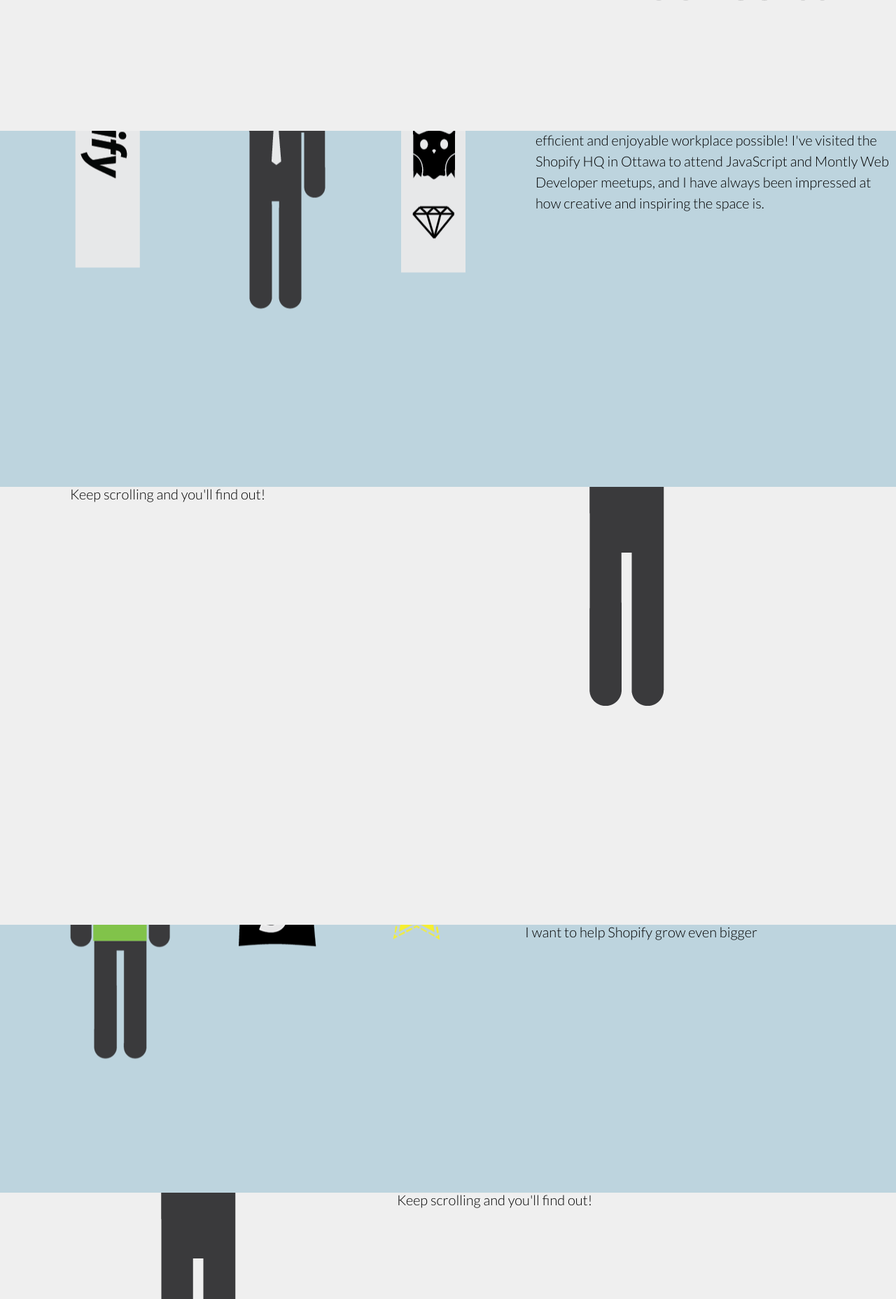
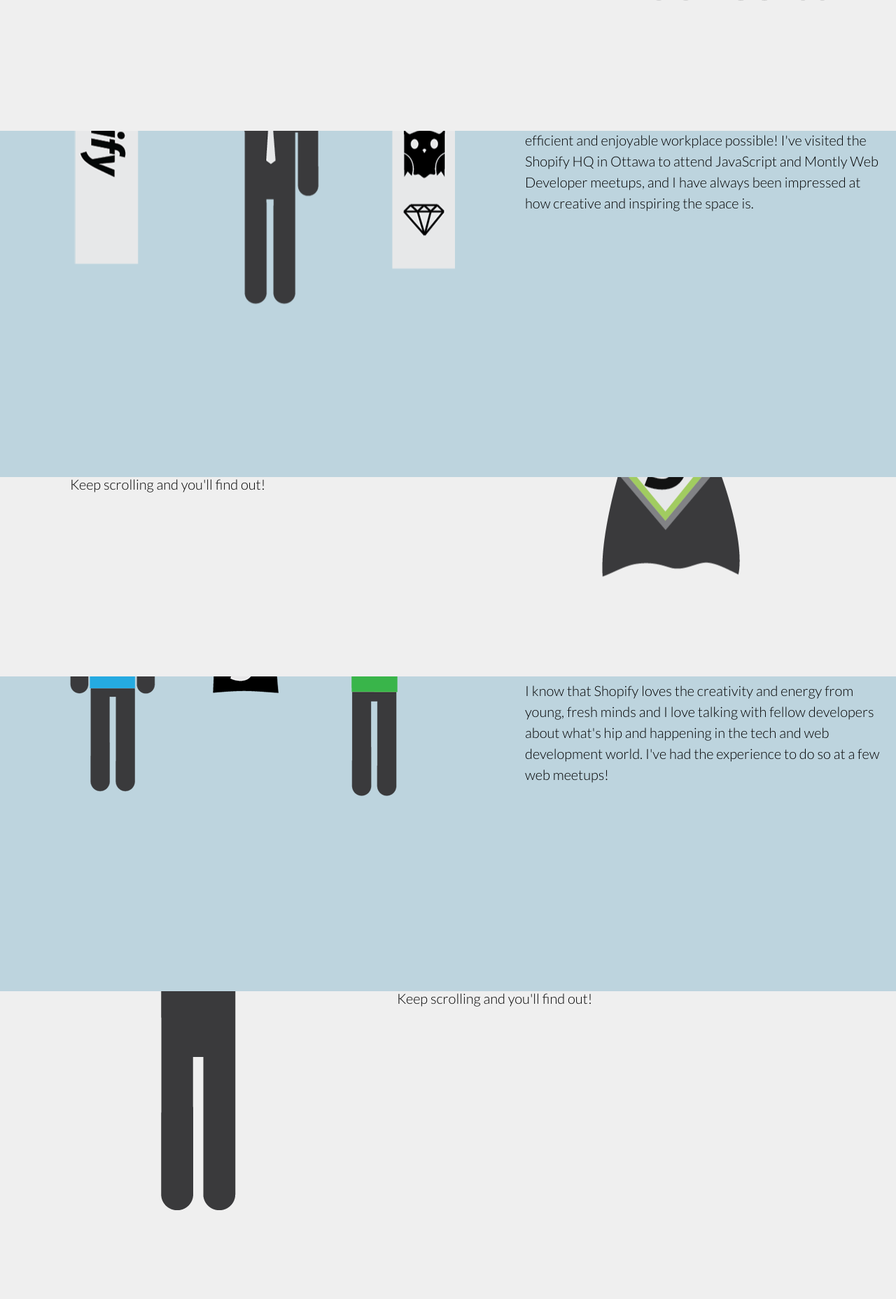
Before and after one commit to iryanclarke/myshopify, a PHP site: page / in a window 1280 px wide. Shown: the part 1324-3181 px from the top of the page at 70% size. After the commit the page ends 3054 px from the top, so only its background shows below. Run offline with PHP 8.4, Linux system fonts and the light colour scheme; some libraries are stand-ins or nearby versions.

Commit message:
Addition of images and content update to block #6

```diff
--- a/index.php
+++ b/index.php
@@ -106,7 +106,7 @@
               <p>&nbsp;</p>
             </div>
             <div class="img right">
-                <img src="img/why-stickman.png">
+                <img src="img/super-shopify.png">
             </div>
             <div class="clear"></div>
         </div>
@@ -119,7 +119,8 @@
             </div>
             <div class="content right">
               <h2>Why am I a good fit for Shopify?</h2>
-              <p>I want to help Shopify grow even bigger</p>
+              <p>I believe my creativity and passion for Web Development will fit right in with Shopify's culture and employees, and my desire to solve challenging problems will greatly benefit Shopify's employees and business!</p>
+              <p>I know that Shopify loves the creativity and energy from young, fresh minds and I love talking with fellow developers about what's hip and happening in the tech and web development world. I've had the experience to do so at a few web meetups! </p>
               <p>&nbsp;</p>
             </div>
             <div class="clear"></div>
@@ -127,7 +128,7 @@
       </section>
 
 
-      <section class="5">
+      <section class="7">
          <div class="row section7">
             <div class="img left">
                 <img src="img/why-stickman.png">
```
Also changed, not shown: img/shopify-stickman.png, img/stickman-shopify-awesomeness.png, img/super-shopify.png (added).
